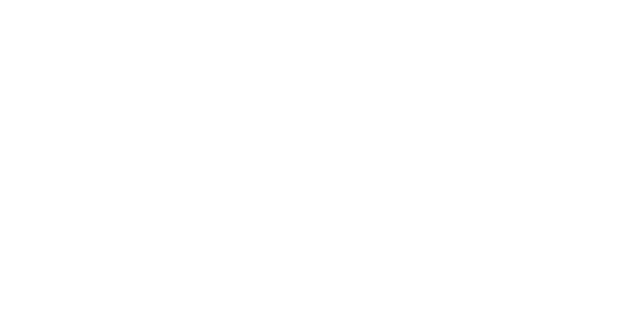
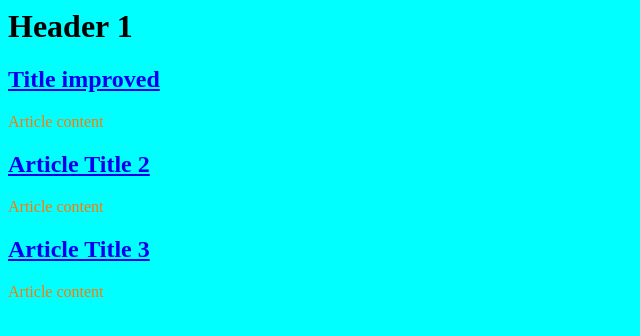
Before and after one commit to rzvpop/js-training, a plain HTML site: page index.html in a window 1280 px wide. Shown: the whole page, without its empty margins (0-640 px from the left). Drawn offline with Linux system fonts and the light colour scheme.

Commit message:
set 2 - first commit

```diff
--- /dev/null
+++ b/codepen-ex.js
@@ -0,0 +1,98 @@
+//  Part I
+//  1. Get the main content container
+//  2. Get first post title
+//  3. Get first post content
+//  4. Get all post titles
+//  5. Change the value for the first title
+//  6. Change the URL for the first title link
+//  7. Change the background color for the body
+//  8. Add a new class to the articles then add styles
+
+//  Part II
+//  1.  Select the parent element for the first post title
+//  2.  Select the first post and log the siblings
+//  3.  Select the #main container and log the children
+
+// Bonus Set the entry content with the current date and time and update it every x (as parameter) seconds
+
+// I
+// 1
+const main = document.getElementById('main');
+console.log(main);
+
+// 2
+const posts = document.getElementsByClassName('post');
+const firstPost = posts[0];
+const firstPostTitle = firstPost.children[0].children[0].innerText;
+console.log(firstPostTitle);
+
+// 3
+console.log(firstPost.innerHTML);
+
+// 4
+const forEachNode = (nodes, handler) => {
+    for (let i = 0; i < posts.length; ++i) {
+        handler(nodes[i]);
+    }
+};
+
+forEachNode(posts, post => {
+    console.log(post.children[0].children[0].innerText);
+});
+
+// for(let i = 0; i < posts.length; ++i)
+// {
+//   console.log(posts[i].children[0].children[0].innerText);
+// }
+// Array.prototype.forEach.call
+
+// 5
+firstPost.children[0].children[0].innerText = "Title improved";
+
+// 6
+const firstPostLink = firstPost.children[0].children[0];
+firstPostLink.setAttribute('href', 'https://www.youtube.com/watch?v=ZH5d-Rwi95A');
+
+// 7
+document.body.style.backgroundColor = '#00ffff';
+
+// 8
+forEachNode(posts, post => {
+    post.classList.add('aClass');
+    post.style.color = "#ff7700";
+});
+
+// II
+// 1
+
+const firstPostTextNode = firstPost.children[0].children[0].childNodes[0];
+console.log("Parent of first article's title: ", firstPostTextNode.parentNode);
+
+// 2
+let postIt = firstPost.nextSibling;
+while (postIt !== null) {
+    console.log(postIt);
+    postIt = postIt.nextSibling;
+}
+
+// 3
+forEachNode(main.children, child => {
+    console.log(child);
+});
+
+// bonus
+function toDateTime(secs) {
+    const t = new Date(1970, 0, 1, 0, 0, 0,); // Epoch
+    t.setSeconds(secs);
+    t.setUTCHours(3);
+    return t;
+}
+
+const setIntervalAtSecs = x => {
+    const firstPostContent = firstPost.innerHTML;
+    setInterval(() => {
+        firstPost.innerHTML = "<p style='color: #000000'>" + toDateTime(Date.now() / 1000) + "</p><br>" + firstPostContent;
+    }, x * 1000);
+};
+
+setIntervalAtSecs(10);
--- a/index.html
+++ b/index.html
@@ -1,12 +1,49 @@
-<!DOCTYPE html>
+<html>
+<head>
+    <meta charset="utf-8">
+    <title>The DOM</title>
+</head>
+    <body>
+        <div id="main">
 
-<html lang="en">
-<head>
-    <meta charset="UTF-8">
-    <title>Js</title>
-    <script type="application/javascript" src="main.js"></script>
-</head>
-<body>
+            <h1>Header 1</h1>
 
-</body>
+            <article class="post">
+
+                <h2 class="entry-title">
+                    <a id="gg" href="#article-link-1">Article Title 1</a>
+                </h2>
+
+                <div class="entry-content">
+                    <p>Article content</p>
+                </div>
+
+            </article>
+
+            <article class="post">
+
+                <h2 class="entry-title">
+                    <a href="#article-link-2">Article Title 2</a>
+                </h2>
+
+                <div class="entry-content">
+                    <p>Article content</p>
+                </div>
+
+            </article>
+
+            <article class="post">
+
+                <h2 class="entry-title">
+                    <a href="#article-link-3">Article Title 3</a>
+                </h2>
+
+                <div class="entry-content">
+                    <p>Article content</p>
+                </div>
+
+            </article>
+        </div>
+        <script type="application/javascript" src="codepen-ex.js"></script>
+    </body>
 </html>
```
